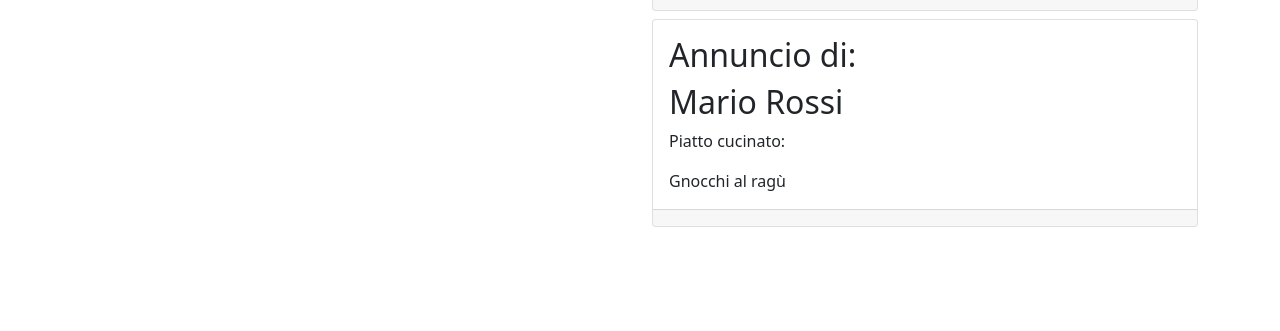
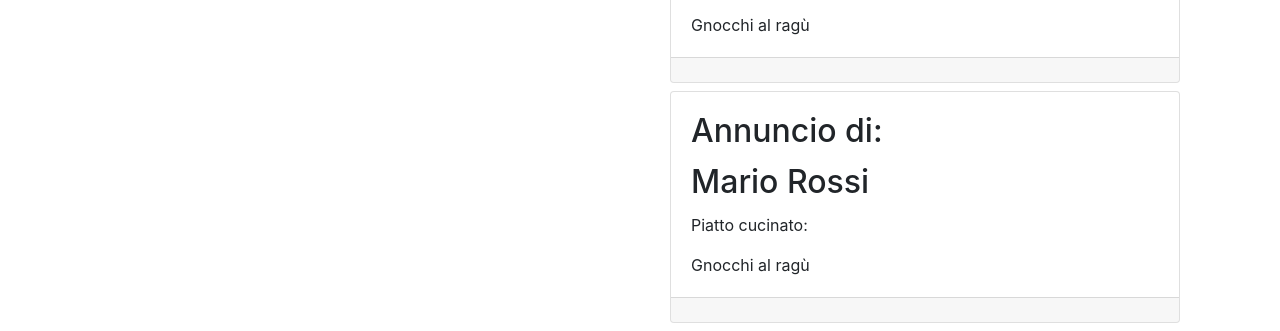
Before and after one commit to GiovanniCenzato/BlaBlaFood, a website: page home.html in a window 1280 px wide. Shown: the part 732-1063 px from the top of the page. Before the commit the page ends 967 px from the top, so only its background shows below. Drawn offline with nearby package versions, Linux system fonts and the light colour scheme.

Commit message:
Update home.html

```diff
--- a/home.html
+++ b/home.html
@@ -6,8 +6,7 @@
         <meta name="description" content="" />
         <meta name="author" content="Giovanni Cenzato" />
         <title>BlaBlaFood</title>
-        <!-- Core theme CSS (includes Bootstrap)-->
-        <link href="css/styles.css" rel="stylesheet" />
+        <link rel="stylesheet" href="https://cdn.jsdelivr.net/npm/bootstrap@4.3.1/dist/css/bootstrap.min.css" integrity="sha384-ggOyR0iXCbMQv3Xipma34MD+dH/1fQ784/j6cY/iJTQUOhcWr7x9JvoRxT2MZw1T" crossorigin="anonymous">
     </head>
     <body>
         <!-- Responsive navbar-->
```
